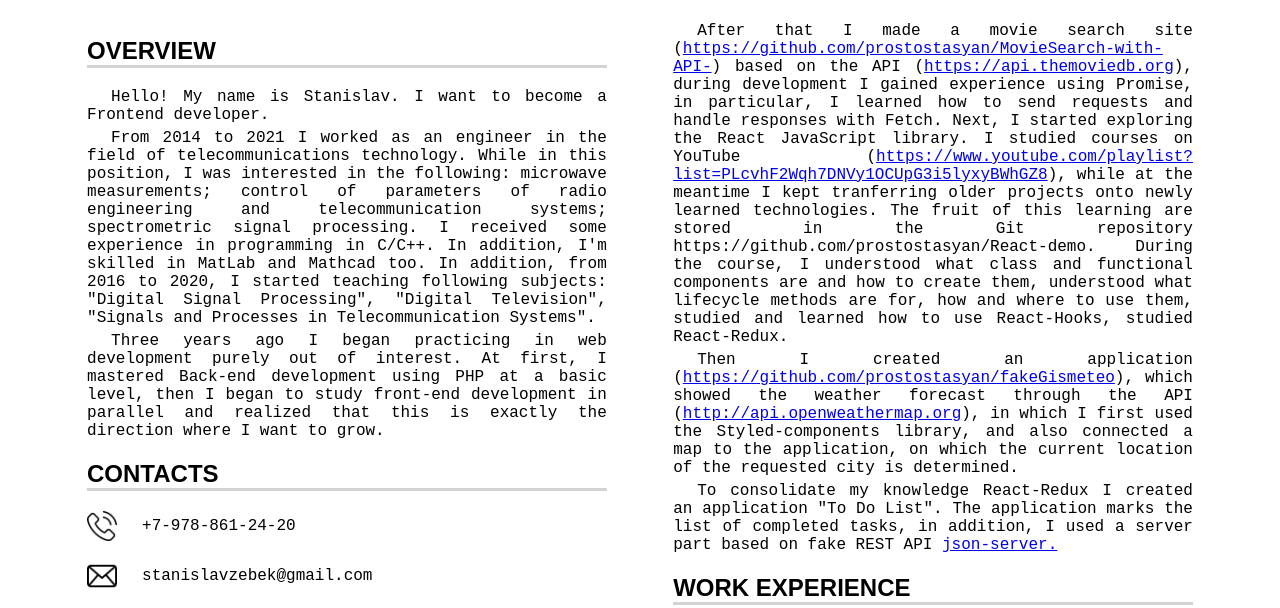
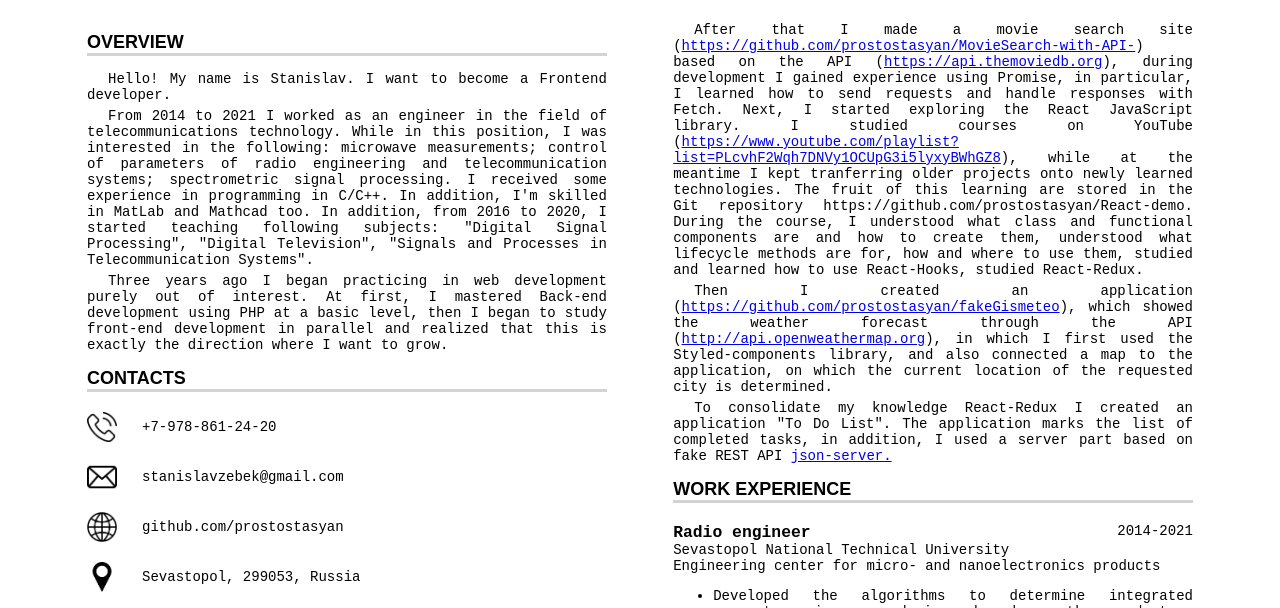
Before and after one commit to prostostasyan/CV, a plain HTML site: page index.html in a window 1280 px wide. Shown: the part 168-776 px from the top of the page. Drawn offline with Linux system fonts and the light colour scheme.

Commit message:
fix size

```diff
--- a/style.css
+++ b/style.css
@@ -13,6 +13,7 @@ body > * {
 h2 {
     border-bottom: 3px solid lightgray;
     font-family: Arial, monospace;
+    font-size: 18px;
 }
 
 p{
@@ -104,13 +105,11 @@ header .download div {
 aside {
     font-family: sans-serif monospace;
     width: 100%;
-    font-size: 16px;
 }
 
 main {
     font-family: sans-serif monospace;
     width: 100%;
-    font-size: 16px;
 }
 
 
@@ -134,7 +133,6 @@ main {
 }
 
 .contactItem div {
-    font-size: 16px;
 
 }
 
@@ -160,7 +158,6 @@ h3 {
 }
 
 .proSkillsBlock div {
-    font-size: 16px
 }
 
 data {
@@ -212,16 +209,15 @@ footer {
     }
 
     aside {
-
         font-family: monospace;
         width: 47%;
-        font-size: 16px;
+        font-size: 14px;
     }
 
     main {
         font-family: monospace;
         width: 47%;
-        font-size: 16px;
+        font-size: 14px;
     }
 
 }
```
